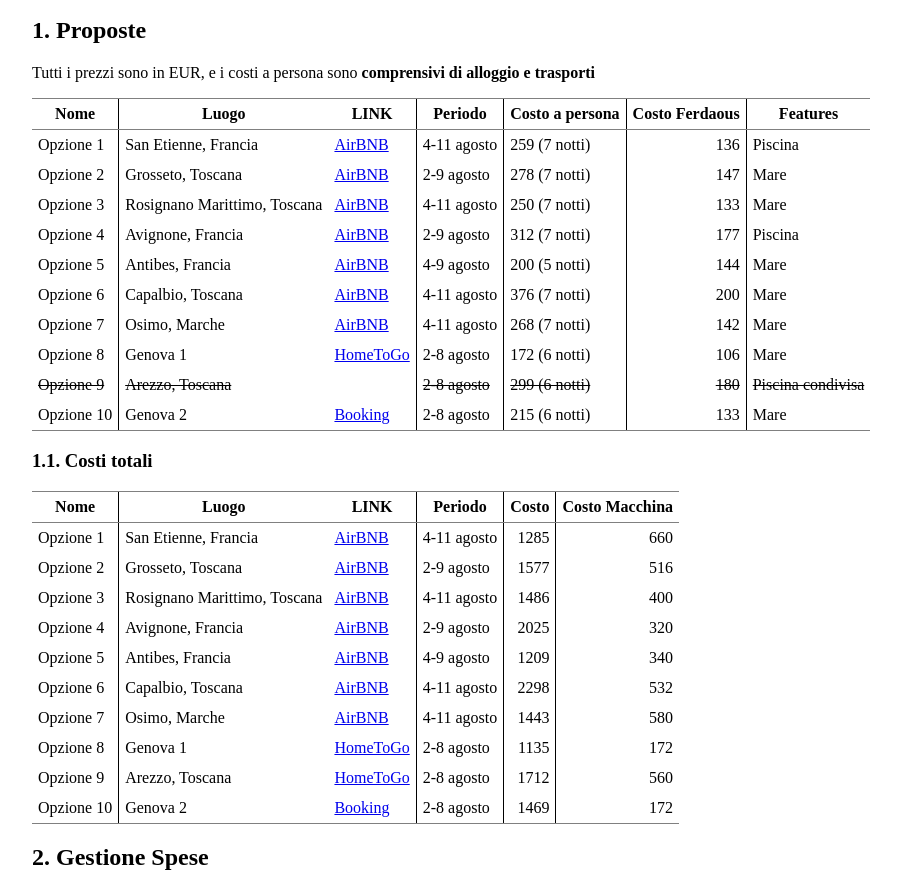
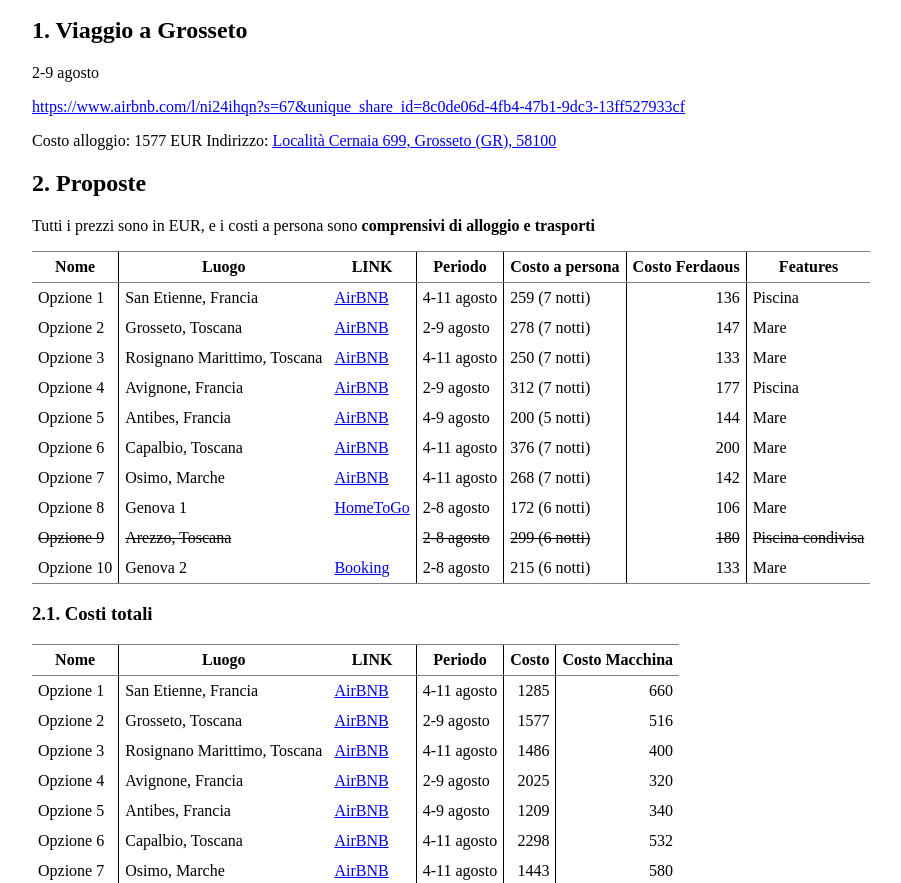
Before and after one commit to pecciolidavide/Vacanze2025, a plain HTML site: page index.html in a window 1280 px wide. Shown: the part 61-944 px from the top of the page, without its empty margins (128-1029 px from the left). Drawn offline with nearby package versions, Linux system fonts and the light colour scheme.

Commit message:
prenotato

```diff
--- a/index.html
+++ b/index.html
@@ -3,7 +3,7 @@
 "http://www.w3.org/TR/xhtml1/DTD/xhtml1-strict.dtd">
 <html xmlns="http://www.w3.org/1999/xhtml" lang="en" xml:lang="en">
 <head>
-<!-- 2025-03-01 Sat 21:13 -->
+<!-- 2025-03-03 Mon 11:26 -->
 <meta http-equiv="Content-Type" content="text/html;charset=utf-8" />
 <meta name="viewport" content="width=device-width, initial-scale=1" />
 <title>Vacanze 2025</title>
@@ -229,9 +229,26 @@
 <body>
 <div id="content" class="content">
 <h1 class="title">Vacanze 2025</h1>
-<div id="outline-container-orgd706319" class="outline-2">
-<h2 id="orgd706319"><span class="section-number-2">1.</span> Proposte</h2>
+<div id="outline-container-orgeb4127d" class="outline-2">
+<h2 id="orgeb4127d"><span class="section-number-2">1.</span> Viaggio a Grosseto</h2>
 <div class="outline-text-2" id="text-1">
+<p>
+2-9 agosto
+</p>
+
+<p>
+<a href="https://www.airbnb.com/l/ni24ihqn?s=67&amp;unique_share_id=8c0de06d-4fb4-47b1-9dc3-13ff527933cf">https://www.airbnb.com/l/ni24ihqn?s=67&amp;unique_share_id=8c0de06d-4fb4-47b1-9dc3-13ff527933cf</a>
+</p>
+
+<p>
+Costo alloggio: 1577 EUR
+Indirizzo: <a href="https://maps.app.goo.gl/Vor7XBa6eqLtBHMw7">Località Cernaia 699, Grosseto (GR), 58100</a>
+</p>
+</div>
+</div>
+<div id="outline-container-org9c56e4c" class="outline-2">
+<h2 id="org9c56e4c"><span class="section-number-2">2.</span> Proposte</h2>
+<div class="outline-text-2" id="text-2">
 <p>
 Tutti i prezzi sono in EUR, e i costi a persona sono <b>comprensivi di alloggio e trasporti</b>
 </p>
@@ -378,9 +395,9 @@ Tutti i prezzi sono in EUR, e i costi a persona sono <b>comprensivi di alloggio
 </tbody>
 </table>
 </div>
-<div id="outline-container-org1045b80" class="outline-3">
-<h3 id="org1045b80"><span class="section-number-3">1.1.</span> Costi totali</h3>
-<div class="outline-text-3" id="text-1-1">
+<div id="outline-container-orgef5a7f1" class="outline-3">
+<h3 id="orgef5a7f1"><span class="section-number-3">2.1.</span> Costi totali</h3>
+<div class="outline-text-3" id="text-2-1">
 <table border="2" cellspacing="0" cellpadding="6" rules="groups" frame="hsides">
 
 
@@ -510,9 +527,9 @@ Tutti i prezzi sono in EUR, e i costi a persona sono <b>comprensivi di alloggio
 </div>
 </div>
 </div>
-<div id="outline-container-orgd2ea148" class="outline-2">
-<h2 id="orgd2ea148"><span class="section-number-2">2.</span> Gestione Spese</h2>
-<div class="outline-text-2" id="text-2">
+<div id="outline-container-org618887b" class="outline-2">
+<h2 id="org618887b"><span class="section-number-2">3.</span> Gestione Spese</h2>
+<div class="outline-text-2" id="text-3">
 <p>
 Gestione spese della casa
 </p>
@@ -541,7 +558,7 @@ X &= \frac{2T}{15}\\[0.6em]
 </div>
 <div id="postamble" class="status">
 <p class="author">Author: Davide Peccioli</p>
-<p class="date">Created: 2025-03-01 Sat 21:13</p>
+<p class="date">Created: 2025-03-03 Mon 11:26</p>
 </div>
 </body>
 </html>
```
Also changed, not shown: 2 other files.
